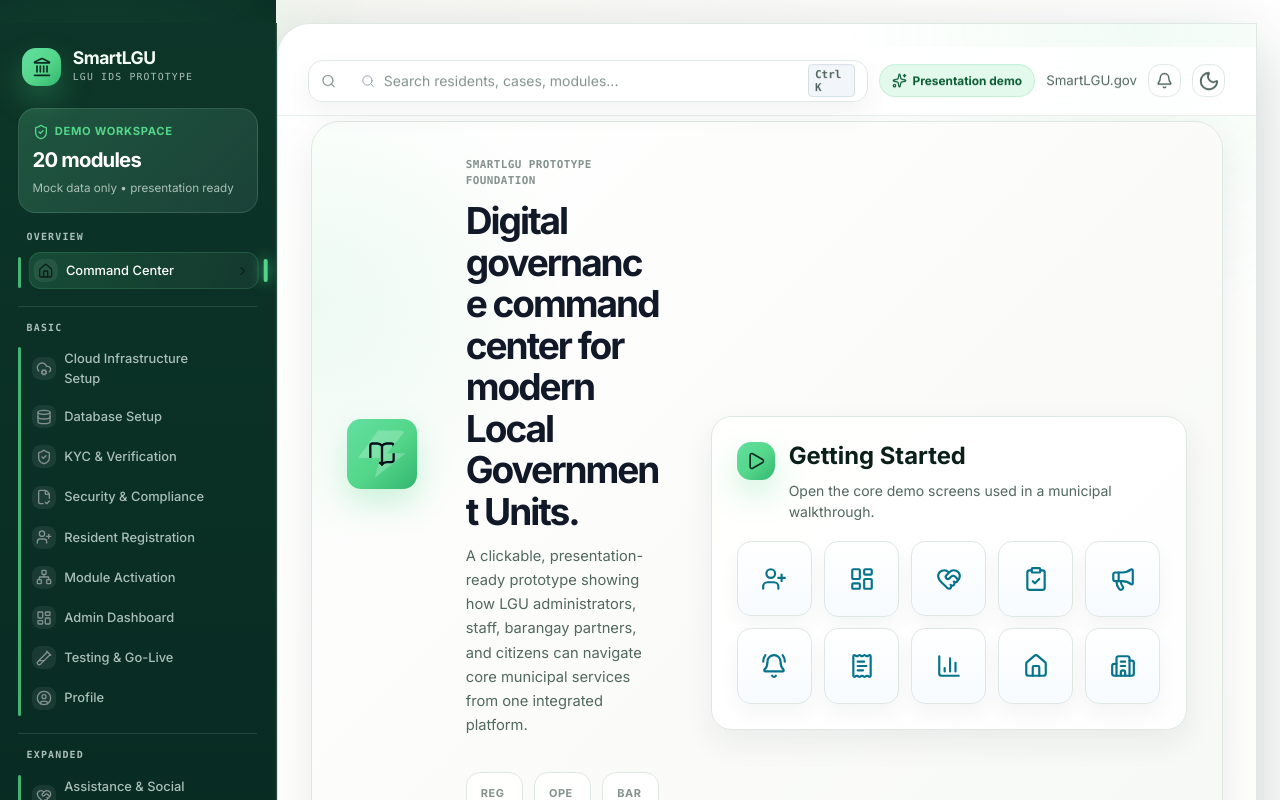
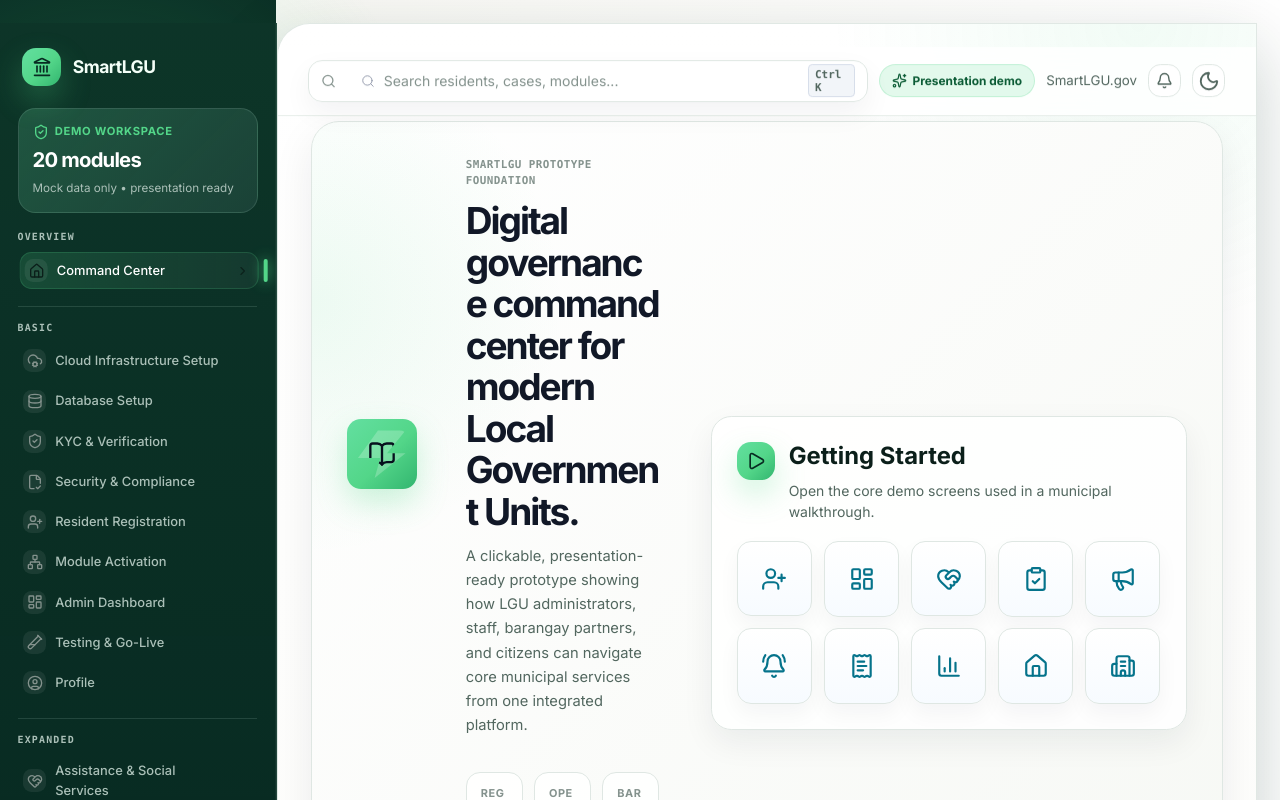
Before and after one commit to trycatchtrader/smartlgu-ca, a React (Vite) app in the folder src/Web/ClientApp/: page / in a window 1280 px wide. Shown: the top 800 px of the page. Built offline with nearby package versions, Linux system fonts and the light colour scheme.

Commit message:
Remove sidebar subtitle and section rails

```diff
--- a/src/Web/ClientApp/src/components/NavMenu.jsx
+++ b/src/Web/ClientApp/src/components/NavMenu.jsx
@@ -13,7 +13,6 @@ export function NavMenu() {
         <span className="brand-mark"><Landmark size={20} /></span>
         <span>
           <strong>SmartLGU</strong>
-          <small>LGU IDS Prototype</small>
         </span>
       </NavLink>
 
--- a/src/Web/ClientApp/src/styles.scss
+++ b/src/Web/ClientApp/src/styles.scss
@@ -1838,3 +1838,12 @@ body {
     grid-column: 1;
   }
 }
+
+/* Sidebar cleanup from review feedback */
+.sidebar-nav section {
+  padding-left: 0;
+}
+
+.sidebar-nav section::before {
+  display: none;
+}
```
